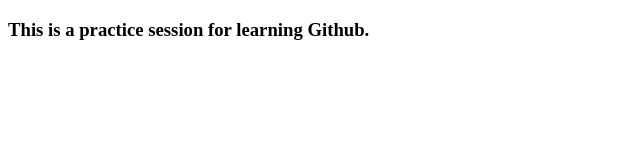
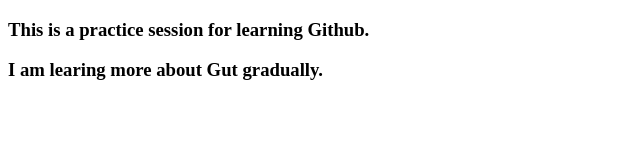
Before and after one commit to abdu77ah1mran/DigitalNomadNoor2, a plain HTML site: page index.html in a window 1280 px wide. Shown: the whole page, without its empty margins (0-640 px from the left). Drawn offline with Linux system fonts and the light colour scheme.

Commit message:
I have added the second paragraph

```diff
--- a/index.html
+++ b/index.html
@@ -10,6 +10,9 @@
         <p>
             This is a practice session for learning Github.
         </p>
+        <p>
+            I am learing more about Gut gradually.
+        </p>
     </h3>
 </body>
 </html>
```
Also changed, not shown: 1 other file.
